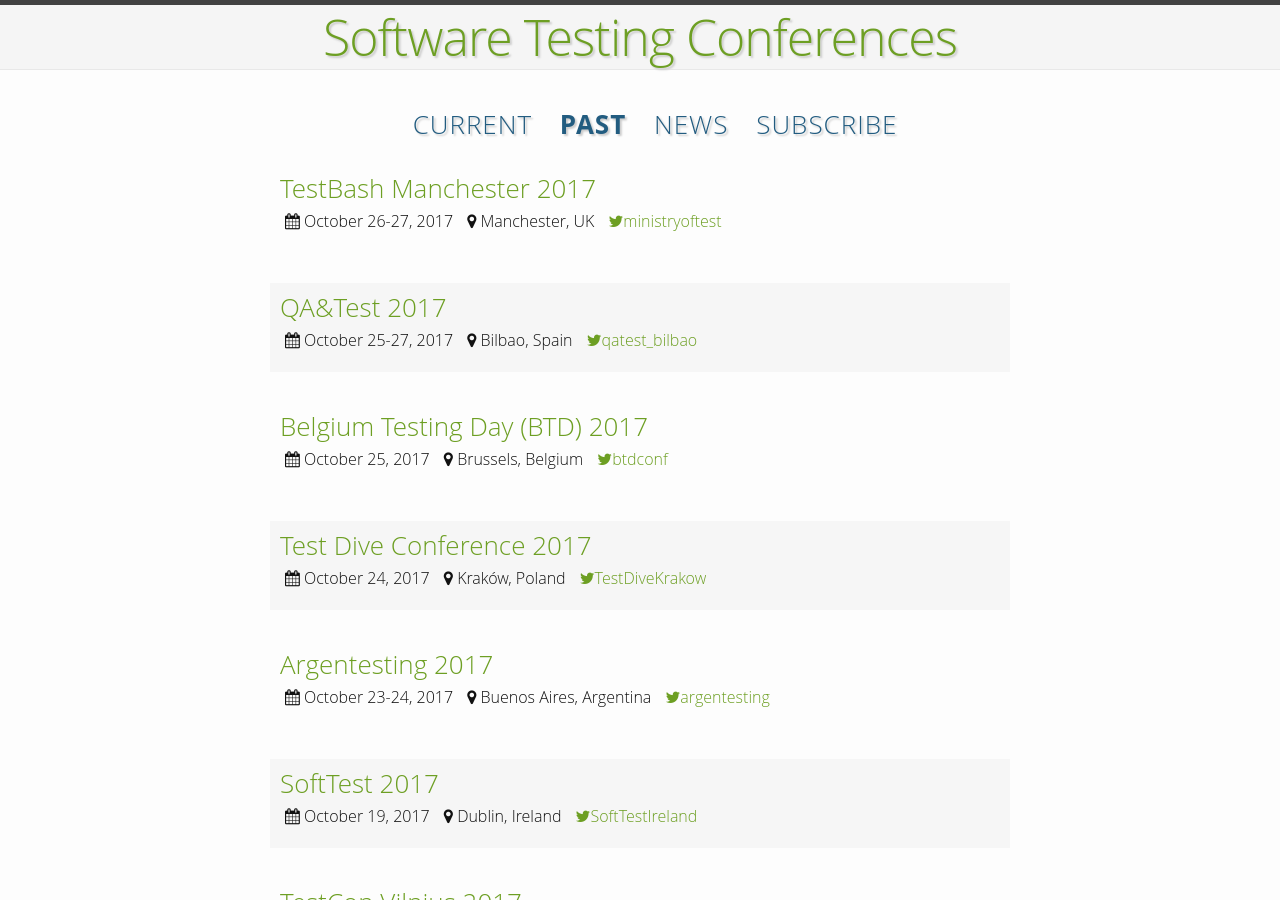
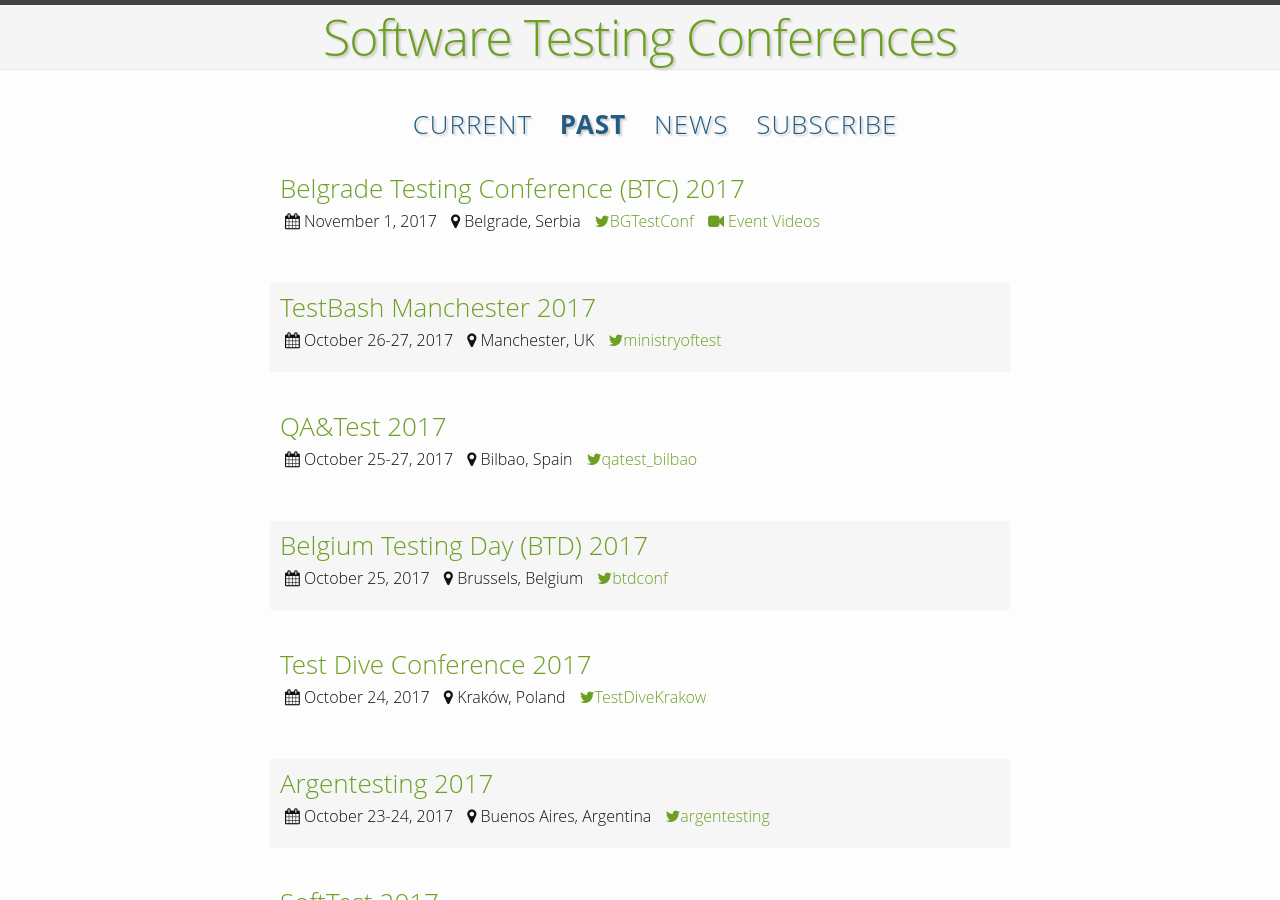
Before and after one commit to TestingConferences/testingconferences.github.io, a Jekyll site: the page built from past.html, in a window 1280 px wide and 900 px high. Built offline with Jekyll 4.4.1, drawn with Linux system fonts in a browser that asks for light colours.

Commit message:
Added BTC17 + video

```diff
--- a/_data/past.yml
+++ b/_data/past.yml
@@ -1,3 +1,10 @@
+- name: Belgrade Testing Conference (BTC) 2017
+  location: Belgrade, Serbia
+  dates: "November 1, 2017"
+  url: https://bg-testconference.rs/
+  twitter: BGTestConf
+  video_url: https://www.youtube.com/channel/UCcyzv5x1slhb4vEALzgDcOQ/videos
+
 - name: TestBash Manchester 2017
   location: Manchester, UK
   dates: "October 26-27, 2017"
```
